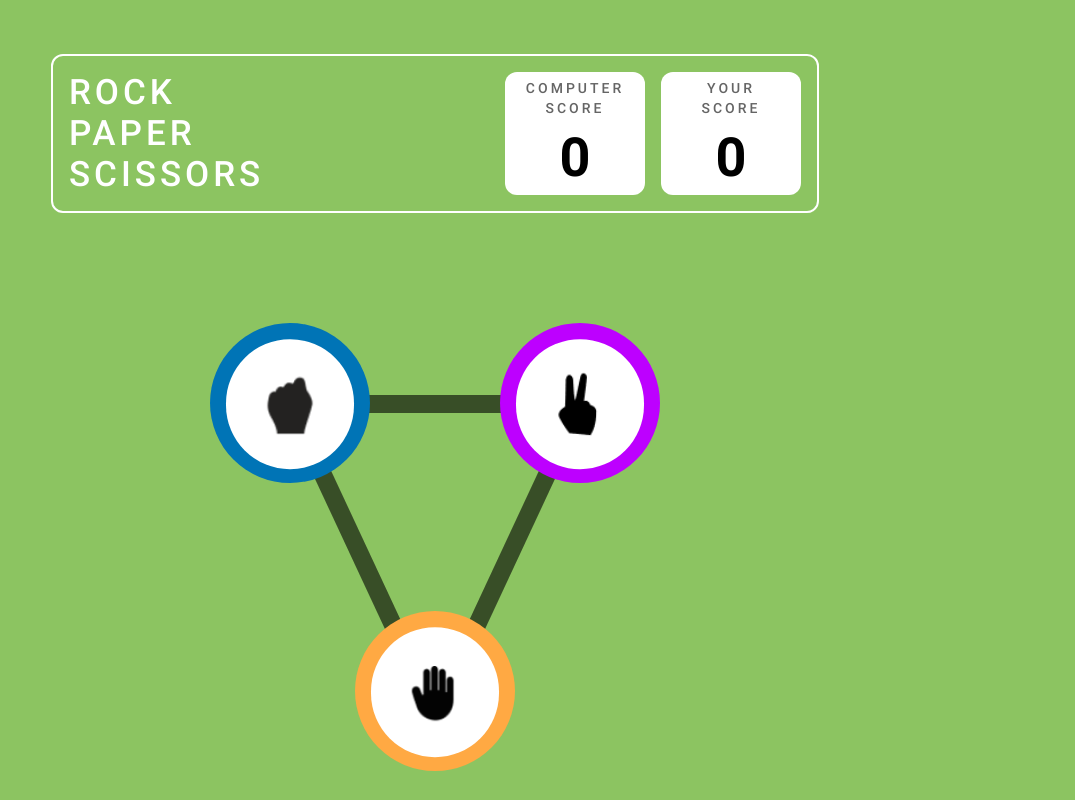
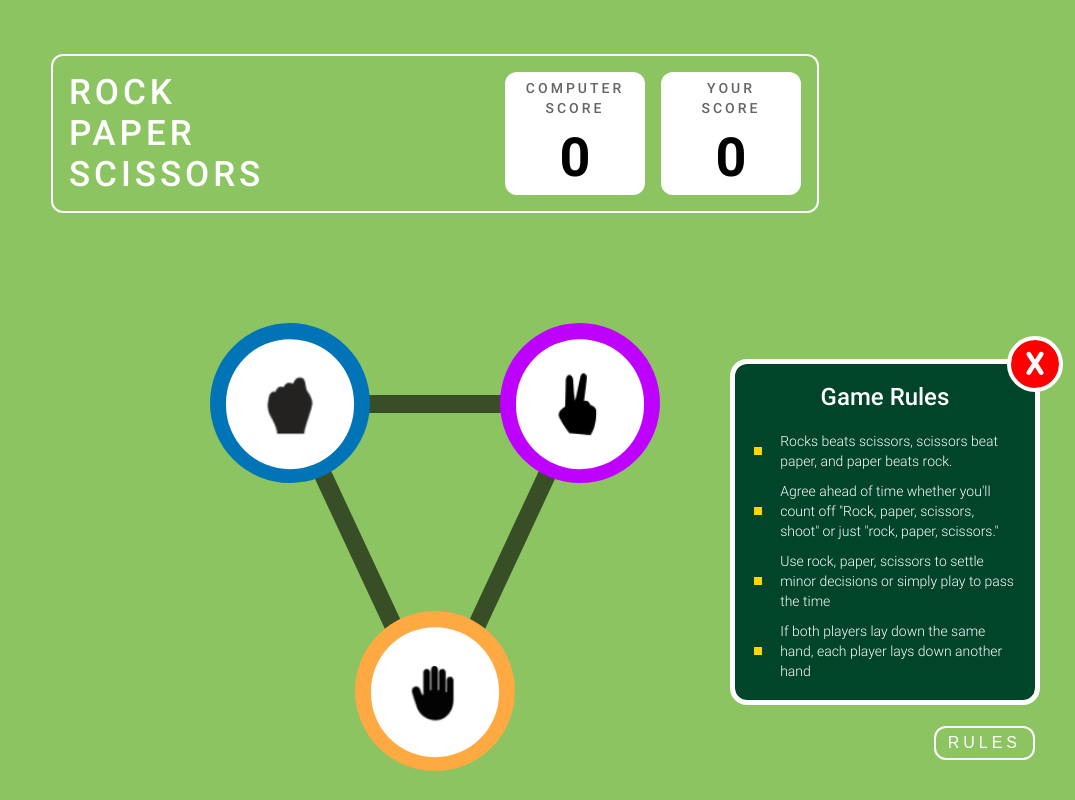
Before and after one commit to madhanvic/javaScript_test_module, a plain HTML site: page index.html in a window 1280 px wide. Shown: the whole page, without its empty margins (205-1280 px from the left). Drawn offline with Linux system fonts and the light colour scheme.

Commit message:
Rules Popup UI and Result Announcement skelton - completed

```diff
--- a/assets/styles/components.css
+++ b/assets/styles/components.css
@@ -5,3 +5,21 @@
     width: 80%;
     margin-inline: auto;
 }
+
+/**Button**/
+
+.btn_outline{
+    background-color: transparent;
+    border: 2px solid var(--primary-clr);
+    color: var(--primary-clr);
+    font-size: clamp(1.6rem, 1vw, 2rem);
+    font-weight: 500;
+    padding: 0.6rem clamp(1.2rem, 0.8vw, 1.4rem);
+    letter-spacing: 0.4rem;
+    text-transform: uppercase;
+}
+
+
+.btn__playAgain{
+
+}
--- a/assets/styles/style.css
+++ b/assets/styles/style.css
@@ -170,3 +170,129 @@ top: 0;
   width: 65%;
   object-fit: contain;
 }
+
+/**Result Announcement **/
+
+.result__anouncement{
+
+}
+
+.result__anouncement .picked__option{
+
+}
+
+.result__anouncement .picked__option p{
+
+}
+
+.result__anouncement .picked__option .picked__option--item {
+
+}
+
+.result__anouncement .picked__option .picked__option--item[option = "scissor"] {
+
+}
+
+.result__anouncement .picked__option .picked__option--item[option = "paper"] {
+
+}
+
+.result__anouncement .picked__option .picked__option--item[option = "rock"] {
+
+}
+
+.result__anouncement .picked__option .picked__option--item.winner {
+
+}
+
+.result__anouncement .result__msg-container{
+
+}
+
+.result__anouncement .result__msg-container .result{
+
+}
+
+.result__anouncement .result__msg-container .opponent{
+
+}
+
+
+
+
+/**Floating btn Container **/
+
+.btn_container{
+  position: fixed;
+  bottom: 4rem;
+  right: 4rem;
+}
+
+
+/**Rules Popup **/
+.rules__popup{
+  position: fixed;
+  right: 4rem;
+  bottom: 10rem;
+  background-color: var(--secondary-bg);
+  outline: 5px solid var(--primary-clr);
+  width: 300px;
+  color: var(--primary-clr);
+  padding: clamp(1.6rem, 2.4vh, 2rem);
+}
+
+
+.rules__popup .rules__popup--title{
+  font-size: clamp(2.4rem, 1.5vw, 2.8rem);
+  font-weight: 500;
+  text-align: center;
+  margin-bottom: 2rem;
+}
+
+
+.rules__popup .rule__popup--lists .rule__popup--list{
+ font-size: 1.4rem;
+ line-height: 2rem;
+ font-weight: 300;
+ padding-left: 2.6rem;
+ position: relative;
+}
+
+.rules__popup .rule__popup--lists .rule__popup--list::before{
+  content: "";
+  width: 0.8rem;
+  aspect-ratio: 1 / 1;
+  background-color: var(--list__square-clr);
+  display: inline-block;
+  margin-right: 0.8rem;
+  position: absolute;
+  left: 0;
+  top: 50%;
+  transform: translateY(-50%);
+}
+
+
+
+.rules__popup .rule__popup--lists .rule__popup--list:not(:first-child){
+  margin-top: 1rem;
+}
+
+
+.rules__popup .rules__popup--close-btn{
+  position: absolute;
+  top: 0;
+  right: 0;
+  transform: translate(50%, -50%);
+  font-family: dangrek;
+  color: var(--primary-clr);
+  background-color: var(--danger-clr);
+  outline: 4px solid var(--primary-clr);
+  width: 4.8rem;
+  height: 4.8rem;
+  font-size: 4.8rem;
+  border-radius: 100px;
+  display: flex;
+  justify-content: center;
+  align-items: center;
+  font-size: 3.4em;
+}
--- a/index.html
+++ b/index.html
@@ -57,8 +57,56 @@
                         </button>
                     </li>
                 </ul>
+                <!-- <div class="result__anouncement">
+                    <div class="picked__option">
+                        <p>YOU PICKED</p>
+                        <div class="picked__option--item winner" option="scissor">
+                            <div class="picked__option--innerLayer ">
+                                <img src="./assets/images/scissor.png" alt="scissor">
+                            </div>
+                        </div>
+                    </div>
+                    <div class="result__msg-container">
+                        <p class="result">YOU WIN</p>
+                        <p class="opponent">AGAINST PC</p>
+                        <button class="btn btn__playAgain rounded_md">PLAY AGAIN</button>
+                    </div>
+                    <div class="picked__option">
+                        <p>PC PICKED</p>
+                        <div class="picked__option--item" option="paper">
+                            <div class="picked__option--innerLayer ">
+                                <img src="./assets/images/paper.png" alt="paper">
+                            </div>
+                        </div>
+                    </div>
+                </div> -->
             </div>
          </main>
        </div>
+           <div class="btn_container">
+                <button class="btn btn_outline btn_rules rounded_md">
+                    Rules
+                </button>
+            </div>
+
+           <div class="rules__popup rounded_md">
+               <h2 class="rules__popup--title">Game Rules</h2>
+               <ul class="rule__popup--lists">
+                <li class="rule__popup--list">
+                    Rocks beats scissors, scissors beat paper, and paper beats rock.
+                </li>
+                <li class="rule__popup--list">
+                   Agree ahead of time whether you'll count off "Rock, paper, scissors, shoot" or just "rock, paper, scissors."
+                </li>
+                <li class="rule__popup--list">
+                    Use rock, paper, scissors to settle minor decisions or simply play to pass the time
+                </li>
+                <li class="rule__popup--list">
+                   If both players lay down the same hand, each player lays down another hand
+                </li>
+               </ul>
+               <button class="rules__popup--close-btn">X</button>
+           </div>
+
     </body>
 </html>
```
